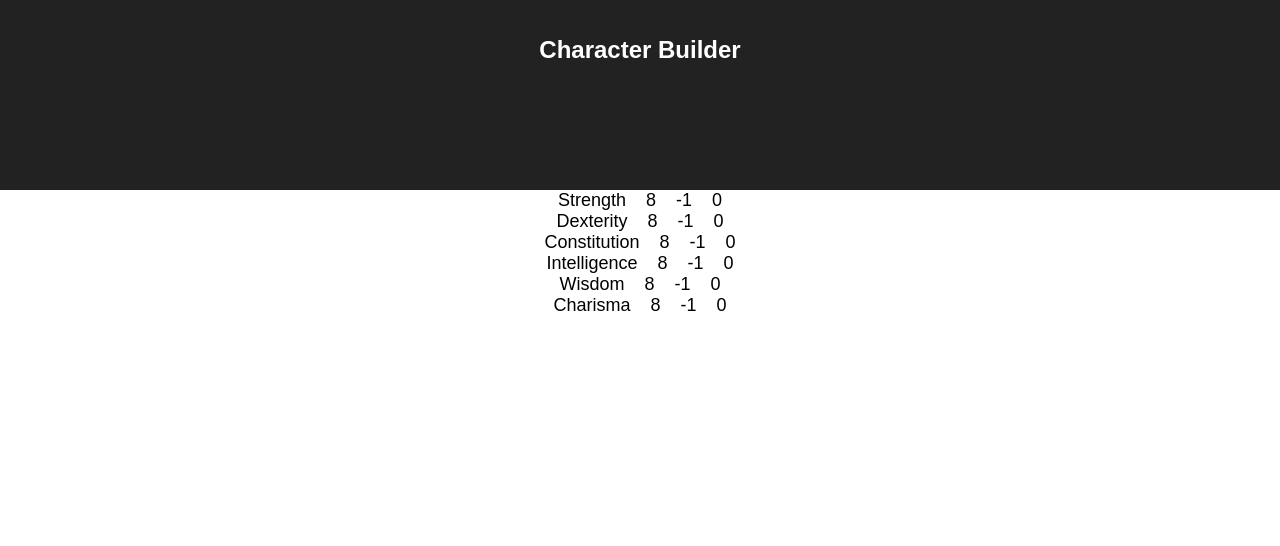
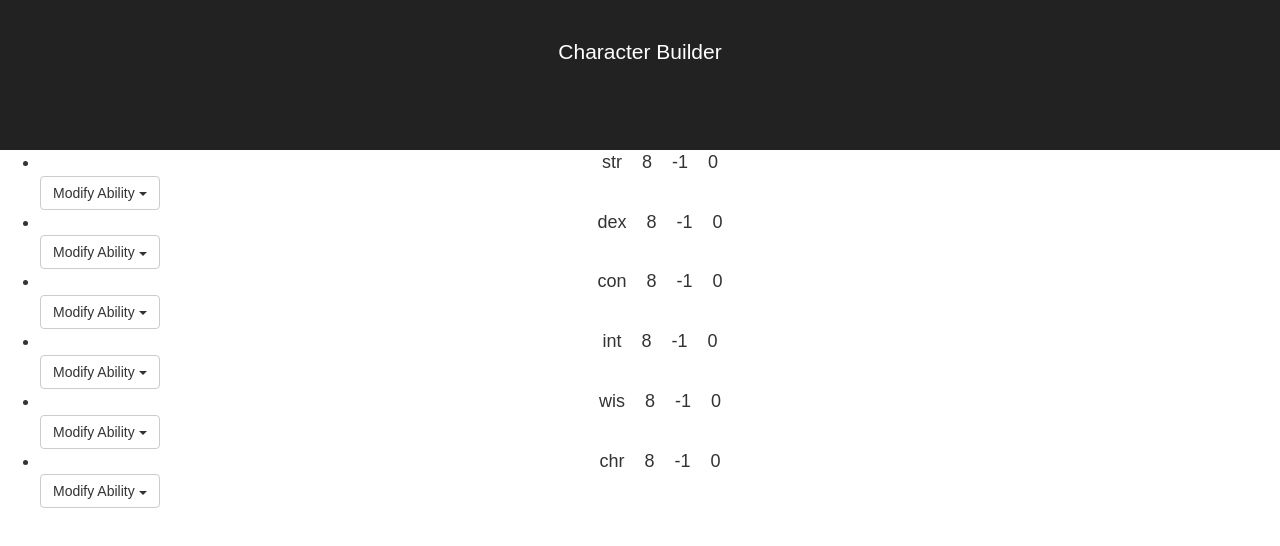
Before and after one commit to jarmbrust/character-builder, a React (Create React App) app: page / in a window 1280 px wide. Shown: the top 546 px of the page. Built offline with nearby package versions, Linux system fonts and the light colour scheme.

Commit message:
in progress

```diff
--- a/public/index.html
+++ b/public/index.html
@@ -8,6 +8,8 @@
       manifest.json provides metadata used when your web app is added to the
       homescreen on Android. See https://developers.google.com/web/fundamentals/engage-and-retain/web-app-manifest/
     -->
+    <!-- Latest compiled and minified CSS -->
+    <link rel="stylesheet" href="https://maxcdn.bootstrapcdn.com/bootstrap/3.3.7/css/bootstrap.min.css" integrity="sha384-BVYiiSIFeK1dGmJRAkycuHAHRg32OmUcww7on3RYdg4Va+PmSTsz/K68vbdEjh4u" crossorigin="anonymous">
     <link rel="manifest" href="%PUBLIC_URL%/manifest.json">
     <link rel="shortcut icon" href="%PUBLIC_URL%/favicon.ico">
     <!--
--- a/src/App.js
+++ b/src/App.js
@@ -1,4 +1,5 @@
 import React, { Component } from 'react';
+import { ButtonToolbar, DropdownButton, MenuItem } from 'react-bootstrap';
 import './App.css';
 
 class App extends Component {
@@ -6,12 +7,14 @@ class App extends Component {
     super(props);
 
     this.state = {
+      abilities: {
 				str: 8,
 				dex: 8,
 				con: 8,
 				int: 8,
 				wis: 8,
 				chr: 8,
+			},
       cost: {
 				8: 0,
 				9: 1,
@@ -25,9 +28,17 @@ class App extends Component {
       totalPoints: 27
     };
 
-    this.pointCost = this.pointCost.bind(this);
     this.modifyTotal = this.modifyTotal.bind(this);
+		this.myCallback = this.myCallback.bind(this);
   }
+	//
+	// incrementAbility(abilityScore) {
+	// 	return abilityScore + 1;
+	// }
+	//
+	// decrementAbility(abilityScore) {
+	// 	return abilityScore - 1;
+	// }
 
   modifyTotal(points) {
     const newTotal = this.state.totalPoints + points;
@@ -37,21 +48,15 @@ class App extends Component {
     });
   }
 
-  pointCost(ability) {
-    const cost = this.state.cost[ability];
-    //this.modifyTotal(cost);
-    return cost;
-  }
+	myCallback = (dataFromChild) => {
+		//somethign goes here for datafromchild
+	};
 
   render() {
 
 		const {
-			str,
-			dex,
-      con,
-			int,
-			wis,
-      chr
+			abilities,
+			cost
 		} = this.state;
 
     return (
@@ -60,37 +65,9 @@ class App extends Component {
           <h1 className="App-title">Character Builder</h1>
         </header>
         <div className="App-intro">
-          <AbilityScore
-            ability="Strength"
-            val={str}
-						cost={this.pointCost(str)}
-          >
-
-          </AbilityScore>
-					<AbilityScore
-            ability="Dexterity"
-            val={dex}
-            cost={this.pointCost(dex)}
-          />
-					<AbilityScore
-            ability="Constitution"
-            val={con}
-            cost={this.pointCost(con)}
-          />
-					<AbilityScore
-            ability="Intelligence"
-            val={int}
-            cost={this.pointCost(int)}
-          />
-					<AbilityScore
-            ability="Wisdom"
-            val={wis}
-            cost={this.pointCost(wis)}
-          />
-					<AbilityScore
-            ability="Charisma"
-            val={chr}
-            cost={this.pointCost(chr)}
+					<AbilityList
+						abilities={abilities}
+						cost={cost}
 					/>
         </div>
       </div>
@@ -98,15 +75,51 @@ class App extends Component {
   }
 }
 
+const AbilityList = ({ abilities, cost }) =>
+		<ul className="ability-list">
+			{console.log(abilities, cost)}
+			{
+				Object.entries(abilities).map((item, index) => {
+					return <div key={index}>
+						<AbilityScore
+							ability={item[0]}
+							val={item[1]}
+							cost={cost}
+						/>
+						<AbilityScoreDropdown
+							val={cost}
+							ability={item[0]}
+							onSelect={ console.log('test')}
+						/>
+					</div>
+				})
+			}
+		</ul>;
+
+const AbilityScoreDropdown = ({ val, ability, value }) =>
+	<ButtonToolbar>
+		<DropdownButton title="Modify Ability" id="dropdown-size-medium" onSelect={function(value){return value.eventKey}} >
+		{console.log(val, ability)}
+		{ Object.entries(val).map((stat, index) => {
+				return <MenuItem
+					key={index}
+					eventKey={stat[1]}>{stat[0]}
+				</MenuItem>
+		})
+		}
+		</DropdownButton>
+	</ButtonToolbar>;
+
 const AbilityScore = ({ ability, val, cost }) => {
   const bonus = Math.floor((val - 10)/2);
+  const abilityCost = cost[val];
   return (
-    <div className="ability-score">
+    <li className="ability-score">
       <span>{ability}</span>
       <span>{val}</span>
       <span>{bonus}</span>
-			<span>{cost}</span>
-    </div>
+			<span>{abilityCost}</span>
+    </li>
   )
 };
 
```
Lines whose indentation alone changed are shown as unchanged.
